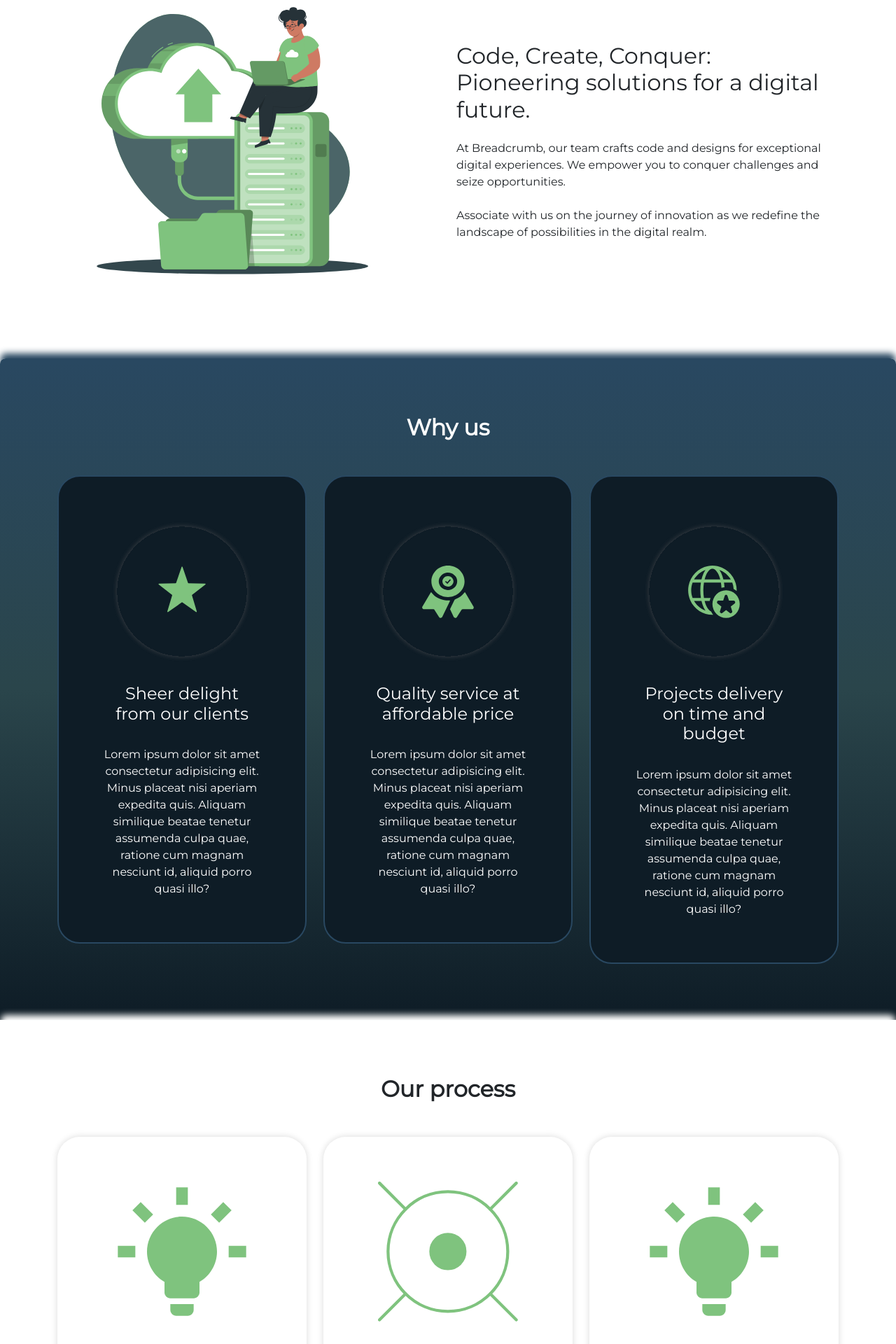
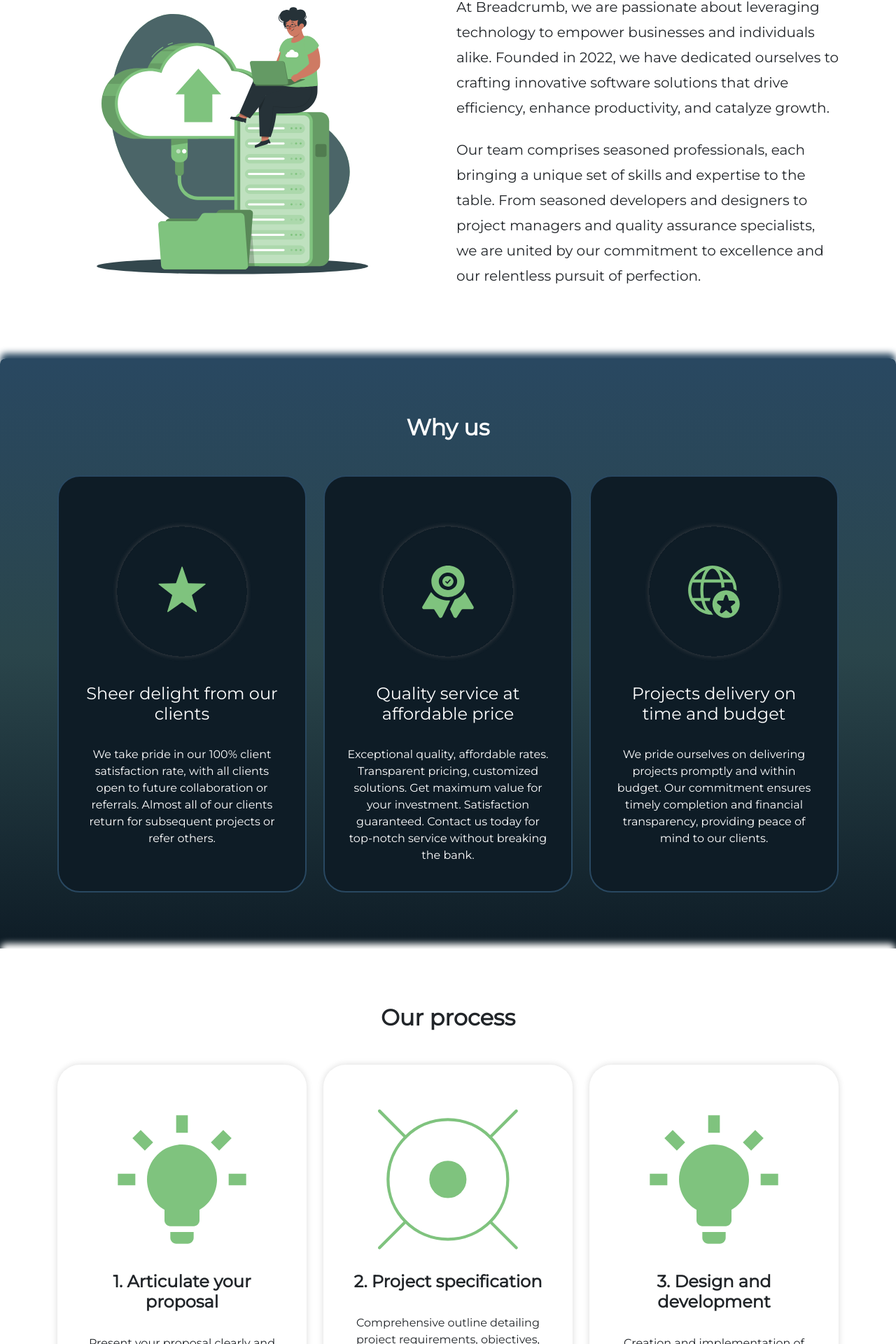
Before and after one commit to sambe369/breadcrumb-webpage, a React (Vite) app: page /about in a window 1280 px wide. Shown: the part 642-2562 px from the top of the page at 70% size. Built offline with nearby package versions, Linux system fonts and the light colour scheme.

Commit message:
about us changes

```diff
--- a/src/components/Header.jsx
+++ b/src/components/Header.jsx
@@ -65,7 +65,7 @@ export const Header = () => {
                   Career
                 </NavLink>
               </li>
-              <li className="nav-item mx-2">
+              {/* <li className="nav-item mx-2">
                 <div className="get-started">
                   <NavLink className="text-decoration-none" to="/contact">
                     <button className="button d-flex justify-content-center align-items-center gap-2 ">
@@ -73,7 +73,7 @@ export const Header = () => {
                     </button>
                   </NavLink>
                 </div>
-              </li>
+  </li> */}
             </ul>
           </div>
         </div>
--- a/src/components/about us/About_section_2.jsx
+++ b/src/components/about us/About_section_2.jsx
@@ -15,21 +15,14 @@ const About_section_2 = () => {
               </span>
             </div>
             <div className="col-md">
-              <span>
-                <h2>
-                  Code, Create, Conquer: Pioneering solutions for a digital
-                  future.
-                </h2>
-              </span>
-              <p className="my-4">
-                At Breadcrumb, our team crafts code and designs for exceptional
-                digital experiences. We empower you to conquer challenges and
-                seize opportunities.
-              </p>
-              <p className="my-4 second">
-                Associate with us on the journey of innovation as we redefine
-                the landscape of possibilities in the digital realm.
-              </p>
+
+
+              <h5>
+                At Breadcrumb, we are passionate about leveraging technology to empower businesses and individuals alike. Founded in 2022, we have dedicated ourselves to crafting innovative software solutions that drive efficiency, enhance productivity, and catalyze growth.
+              </h5>
+              <h5 className="my-4 second">
+                Our team comprises seasoned professionals, each bringing a unique set of skills and expertise to the table. From seasoned developers and designers to project managers and quality assurance specialists, we are united by our commitment to excellence and our relentless pursuit of perfection.
+              </h5>
             </div>
           </div>
         </div>
--- a/src/components/about us/About_section_3.jsx
+++ b/src/components/about us/About_section_3.jsx
@@ -5,17 +5,17 @@ const About_section_3 = () => {
   const [reasons, Setreason] = useState([
     {
       title: "Sheer delight from our clients",
-      desc: "Lorem ipsum dolor sit amet consectetur adipisicing elit. Minus placeat nisi aperiam expedita quis. Aliquam similique beatae tenetur assumenda culpa quae, ratione cum magnam nesciunt id, aliquid porro quasi illo?",
+      desc: "We take pride in our 100% client satisfaction rate, with all clients open to future collaboration or referrals. Almost all of our clients return for subsequent projects or refer others.",
       image: "fivestar.svg",
     },
     {
       title: "Quality service at affordable price",
-      desc: "Lorem ipsum dolor sit amet consectetur adipisicing elit. Minus placeat nisi aperiam expedita quis. Aliquam similique beatae tenetur assumenda culpa quae, ratione cum magnam nesciunt id, aliquid porro quasi illo?",
+      desc: "Exceptional quality, affordable rates. Transparent pricing, customized solutions. Get maximum value for your investment. Satisfaction guaranteed. Contact us today for top-notch service without breaking the bank.",
       image: "ribbon.svg",
     },
     {
       title: "Projects delivery on time and budget",
-      desc: "Lorem ipsum dolor sit amet consectetur adipisicing elit. Minus placeat nisi aperiam expedita quis. Aliquam similique beatae tenetur assumenda culpa quae, ratione cum magnam nesciunt id, aliquid porro quasi illo?",
+      desc: "We pride ourselves on delivering projects promptly and within budget. Our commitment ensures timely completion and financial transparency, providing peace of mind to our clients.",
       image: "globe.svg",
     },
   ]);
--- a/src/components/about us/About_section_4.jsx
+++ b/src/components/about us/About_section_4.jsx
@@ -6,32 +6,32 @@ const About_section_4 = () => {
     {
       title: "1. Articulate your proposal",
       image: "lightbulb.svg",
-      desc: "Lorem ipsum dolor sit amet consectetur adipisicing elit. Minus placeat nisi aperiam expedita quis. Aliquam similique beatae tenetur assumenda culpa quae, ratione cum magnam nesciunt id, aliquid porro quasi illo?",
+      desc: "Present your proposal clearly and persuasively, highlighting its value proposition and benefits.",
     },
     {
       title: "2. Project specification",
       image: "target.svg",
-      desc: "Lorem ipsum dolor sit amet consectetur adipisicing elit. Minus placeat nisi aperiam expedita quis. Aliquam similique beatae tenetur assumenda culpa quae, ratione cum magnam nesciunt id, aliquid porro quasi illo?",
+      desc: "Comprehensive outline detailing project requirements, objectives, deliverables, and any specific criteria or constraints.",
     },
     {
-      title: "Design and development",
+      title: "3. Design and development",
       image: "lightbulb.svg",
-      desc: "Lorem ipsum dolor sit amet consectetur adipisicing elit. Minus placeat nisi aperiam expedita quis. Aliquam similique beatae tenetur assumenda culpa quae, ratione cum magnam nesciunt id, aliquid porro quasi illo?",
+      desc: "Creation and implementation of tailored solutions, incorporating design and development processes for optimal results.",
     },
     {
       title: "4. Testing and stabilizing",
       image: "lightbulb.svg",
-      desc: "Lorem ipsum dolor sit amet consectetur adipisicing elit. Minus placeat nisi aperiam expedita quis. Aliquam similique beatae tenetur assumenda culpa quae, ratione cum magnam nesciunt id, aliquid porro quasi illo?",
+      desc: "Thorough testing to ensure functionality and stability, followed by refinement for optimal performance and reliability.",
     },
     {
-      title: "5. Project deployment and handover",
+      title: "5. Deployment and handover",
       image: "lightbulb.svg",
-      desc: "Lorem ipsum dolor sit amet consectetur adipisicing elit. Minus placeat nisi aperiam expedita quis. Aliquam similique beatae tenetur assumenda culpa quae, ratione cum magnam nesciunt id, aliquid porro quasi illo?",
+      desc: "Smooth transition as project is deployed and handed over, ensuring seamless integration and client satisfaction.",
     },
     {
       title: "6. Maintainence and support",
       image: "support.svg",
-      desc: "Lorem ipsum dolor sit amet consectetur adipisicing elit. Minus placeat nisi aperiam expedita quis. Aliquam similique beatae tenetur assumenda culpa quae, ratione cum magnam nesciunt id, aliquid porro quasi illo?",
+      desc: "Continued support and sustenance to uphold functionality, security, and client satisfaction with the implemented solution.",
     },
   ]);
   return (
--- a/src/components/blog/Blog.jsx
+++ b/src/components/blog/Blog.jsx
@@ -7,7 +7,7 @@ const Blog = () => {
         <div className="container contact_contain">
           <div className="row">
             <h2 className="text-center text-white heading_contact">
-              Coming soon
+              Coming soon...
             </h2>
           </div>
         </div>
--- a/src/components/career/Career.jsx
+++ b/src/components/career/Career.jsx
@@ -5,8 +5,9 @@ const Career = () => {
     <div>
       <section className="career_section p-5">
         <div className="container contact_contain">
-          <div className="row">
-            <h2 className="text-center text-white heading_contact">Career</h2>
+          <div className="row hero-text">
+            <h2 className="text-center text-white heading_contact">Join Our Team!</h2>
+            <p className="text-center text-white my-5">Have questions or want to apply for a position at Breadcrumbtechnologies? Feel free to reach out to us at <b>breadcrumbtechnologies@gmail.com</b>. We'd love to hear from you!</p>
           </div>
         </div>
       </section>
--- a/src/components/contact/contact_form.jsx
+++ b/src/components/contact/contact_form.jsx
@@ -38,7 +38,7 @@ export const ContactUs = () => {
       <input className="client_input" type="text" name="subject" />
       <label  className='mt-4 mb-3 d-block'>Message</label>
       <textarea className="client_input message" name="message" />
-      <input className='submit_button mt-4 mb-4 d-block' type="submit" value="Submit" />
+      <input className='submit_button mt-4 mb-5 d-block' type="submit" value="Submit" />
     </form>
   );
 };
--- a/src/styles/about_style/about_first.scss
+++ b/src/styles/about_style/about_first.scss
@@ -14,6 +14,9 @@
 .about_section_2{
   border-radius: 0.5rem;
   box-shadow: 0 -1px 10px 4px #ffff;
+  h5{
+    line-height: 36px;
+  }
 }
 .about_header_1{
   margin-top: 2rem;
@@ -49,7 +52,8 @@
   margin-bottom: 2rem;
 }
 .about_card_body{
-  padding: 4rem;
+  padding: 4rem 2rem;
+  height: 37rem;
 }
 .about_card_desc{
   margin-bottom: 0;
@@ -61,7 +65,7 @@
   box-shadow: 0px 0px 10px 0px rgba(0, 0, 0, 0.15);
 }
 .about_process_body{
-  padding: 4rem;
+  padding: 4rem 2rem;
 }
 .about_section_4{
   border-top-left-radius: 0.5rem;
--- a/src/styles/home_style/slider.scss
+++ b/src/styles/home_style/slider.scss
@@ -77,3 +77,28 @@
 	border: none;
 	background: #888;
 }
+
+@media screen and (max-width: 576px){
+  .carousel-caption{
+		display: block !important;
+		.para-one, .para-two, .para-three {
+			margin-top: 8px !important;
+			font-size: 12px;
+		}
+	}
+	.carousel{
+		width: 290px;
+		padding-bottom: 0;
+	}
+	.carousel .img-box{
+		display: flex;
+		justify-content: center;
+		align-items: center;
+	}
+	.carousel .img-box img {
+		width: 50%;
+		height: 50%;
+		display: block;
+		border-radius: 50%;
+	}
+}
```
Also changed, not shown: src/assets/slider.jsx (+6 -6 lines), src/styles/career_style/career.scss (+31 -5 lines), 1 other file (tests, documents, lock files or other folders).
